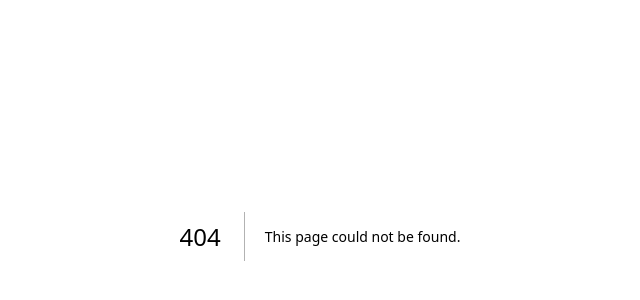
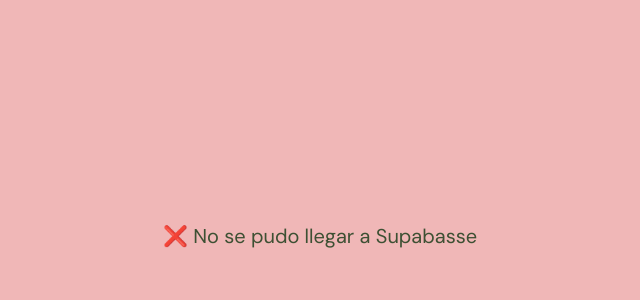
Before and after one commit to soulchdn/velaris-admin, a Next.js app: page /prueba in a window 1280 px wide. Before the commit this address had no page. Shown: the part 164-464 px from the top of the page, without its empty margins (320-960 px from the left). Built offline with nearby package versions, Linux system fonts and the light colour scheme; no server answers.

Commit message:
Test page: Supabase connection

```diff
--- /dev/null
+++ b/src/app/prueba/page.tsx
@@ -0,0 +1,35 @@
+// Página de prueba: comprueba si la app puede llegar a Supabase.
+// La borraremos cuando la conexión esté confirmada.
+
+export default async function PruebaPage() {
+    const url = process.env.NEXT_PUBLIC_SUPABASE_URL;
+    const key = process.env.NEXT_PUBLIC_SUPABASE_PUBLISHABLE_KEY;
+
+    let mensaje = "";
+    let ok = false;
+
+    if(!url || !key) {
+        mensaje = "Faltan las variables en .env.local";
+    } else {
+        try {
+            const respuesta = await fetch(`${url}/auth/v1/health`, {
+                headers: { apikey: key },
+                cache: "no-store",
+            });
+            ok = respuesta.ok;
+            mensaje = ok
+            ? "Conexión con Supabase: funciona"
+            : `Supabase respondio con un error (codigo ${respuesta.status})`
+        } catch {
+            mensaje = "No se pudo llegar a Supabasse";
+        }
+    }
+
+    return (
+        <main className="min-h-screen flex items-center justify-center p-8">
+            <p className="text-xl text-verde">
+                {ok ? "✅" : "❌"} {mensaje}
+            </p>
+        </main>
+    );
+}
```
